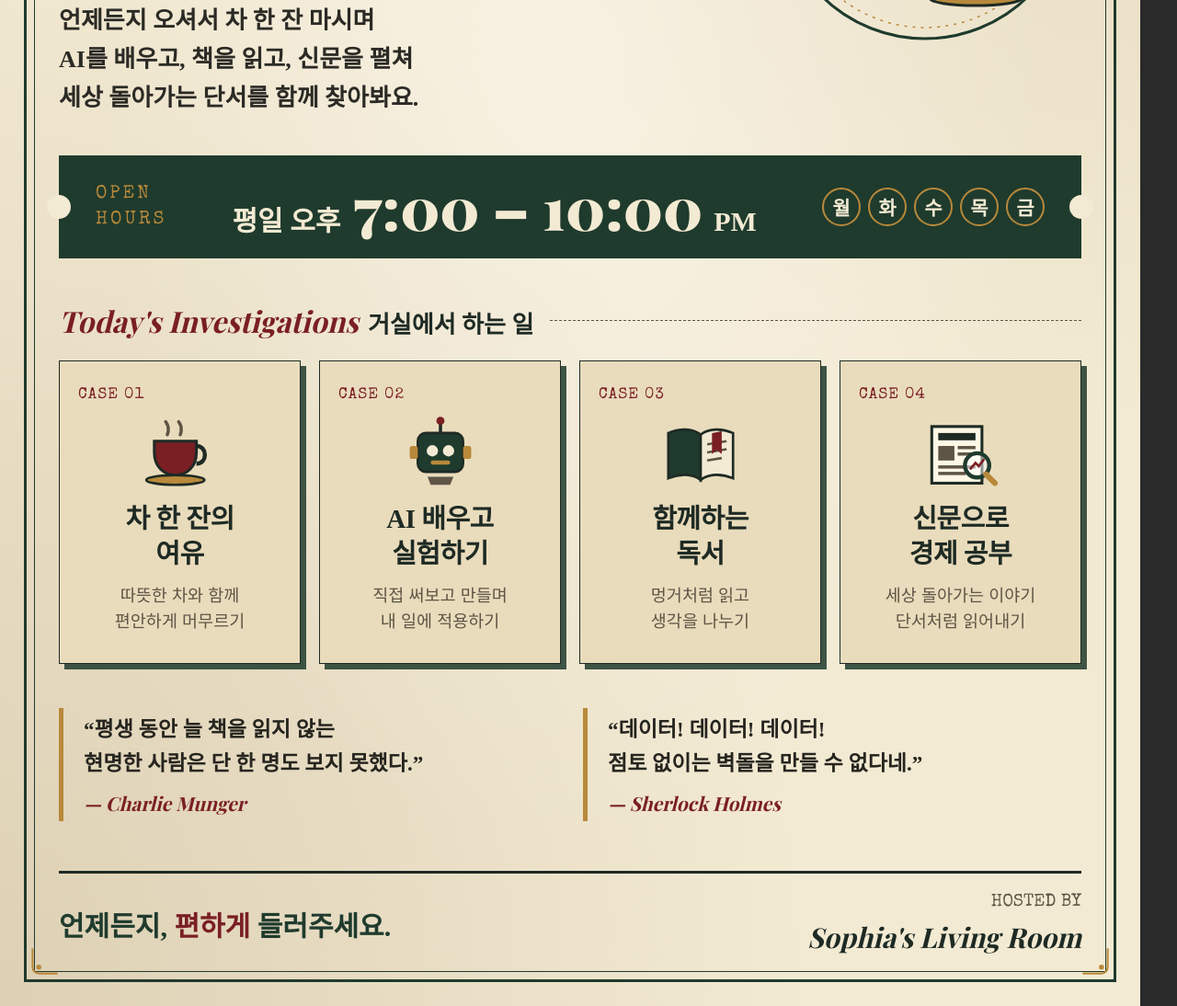
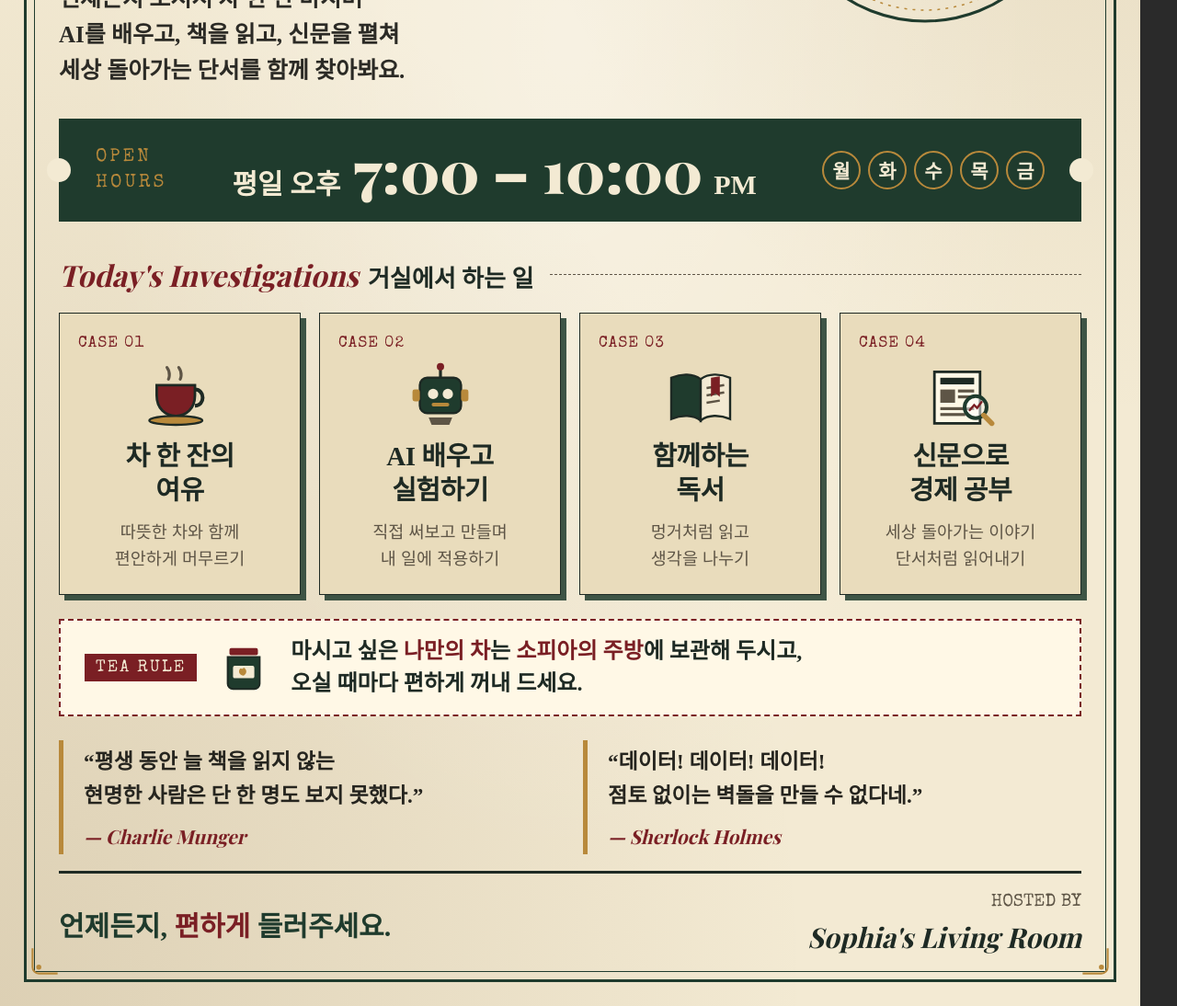
Before and after one commit to sophia76QI/bloge, a plain HTML site: page poster/sophia-living-room.html in a window 1280 px wide. Shown: the part 660-1754 px from the top of the page at 92% size. Drawn offline with nearby package versions, Linux system fonts and the light colour scheme; a web font is replaced by a local one.

Commit message:
Add tea rule note to living room poster
Co-Authored-By: Claude Opus 5.5 <noreply@anthropic.com>
Claude-Session: https://claude.ai/code/session_01WS1H4asCpMpMKCwi5KDaFw

```diff
--- a/poster/sophia-living-room.html
+++ b/poster/sophia-living-room.html
@@ -37,19 +37,19 @@
   .rule{height:7px;border-top:3px solid var(--ink);border-bottom:1px solid var(--ink);margin:10px 0 0}
 
   /* hero */
-  .hero{display:grid;grid-template-columns:1fr 340px;gap:34px;margin-top:38px;align-items:center}
+  .hero{display:grid;grid-template-columns:1fr 340px;gap:34px;margin-top:30px;align-items:center}
   .stamp{display:inline-block;font-family:'Special Elite',monospace;font-size:22px;color:var(--burgundy);
     border:3px solid var(--burgundy);padding:6px 16px;transform:rotate(-3deg);letter-spacing:2px;opacity:.9}
-  h1{font-weight:900;font-size:80px;line-height:1.16;letter-spacing:-2px;margin-top:18px;color:var(--ink)}
+  h1{font-weight:900;font-size:76px;line-height:1.16;letter-spacing:-2px;margin-top:18px;color:var(--ink)}
   h1 em{font-style:normal;color:var(--burgundy);position:relative}
   h1 em::after{content:"";position:absolute;left:-4px;right:-4px;bottom:6px;height:16px;background:rgba(184,137,59,.35);z-index:-1}
-  .lede{font-size:26px;line-height:1.6;margin-top:18px;color:#2b2a25;font-weight:600}
+  .lede{font-size:25px;line-height:1.55;margin-top:18px;color:#2b2a25;font-weight:600}
 
   .emblem{position:relative;width:340px;height:340px}
   .emblem svg{width:100%;height:100%}
 
   /* time block */
-  .time{margin-top:42px;background:var(--green);color:var(--paper);display:grid;grid-template-columns:auto 1fr auto;align-items:center;gap:30px;padding:24px 40px;position:relative}
+  .time{margin-top:32px;background:var(--green);color:var(--paper);display:grid;grid-template-columns:auto 1fr auto;align-items:center;gap:30px;padding:24px 40px;position:relative}
   .time::before,.time::after{content:"";position:absolute;top:50%;width:26px;height:26px;background:var(--paper);border-radius:50%;transform:translateY(-50%)}
   .time::before{left:-13px}.time::after{right:-13px}
   .time .lbl{font-family:'Special Elite',monospace;font-size:20px;color:var(--gold);letter-spacing:3px;line-height:1.4}
@@ -59,23 +59,30 @@
   .time .days span{width:42px;height:42px;border:2px solid var(--gold);border-radius:50%;display:flex;align-items:center;justify-content:center;font-size:21px;font-weight:700;color:var(--paper)}
 
   /* section title */
-  .sec{display:flex;align-items:center;gap:18px;margin:46px 0 22px}
+  .sec{display:flex;align-items:center;gap:18px;margin:36px 0 20px}
   .sec .t{font-family:'Playfair Display',serif;font-style:italic;font-weight:700;font-size:32px;color:var(--burgundy);white-space:nowrap}
   .sec .t b{font-family:'Noto Serif KR',serif;font-style:normal;font-size:26px;color:var(--ink);margin-left:10px}
   .sec .line{flex:1;height:0;border-top:1.5px dashed var(--muted)}
 
   /* case cards */
   .cases{display:grid;grid-template-columns:repeat(4,1fr);gap:20px}
-  .case{background:var(--paper2);border:1.5px solid var(--ink);padding:28px 20px 32px;position:relative;
+  .case{background:var(--paper2);border:1.5px solid var(--ink);padding:24px 20px 26px;position:relative;
     box-shadow:6px 6px 0 rgba(31,59,45,.85)}
   .case .no{font-family:'Special Elite',monospace;font-size:17px;color:var(--burgundy);letter-spacing:1px}
-  .case .ic{width:88px;height:88px;margin:10px auto 10px}
+  .case .ic{width:80px;height:80px;margin:8px auto 8px}
   .case .ic svg{width:100%;height:100%}
   .case h3{font-size:29px;font-weight:900;text-align:center;line-height:1.3;letter-spacing:-.5px}
   .case p{font-family:'Noto Sans KR',sans-serif;font-size:18.5px;line-height:1.55;text-align:center;color:var(--muted);margin-top:10px}
 
   /* quotes */
-  .quotes{display:grid;grid-template-columns:1fr 1fr;gap:28px;margin-top:48px}
+  .quotes{display:grid;grid-template-columns:1fr 1fr;gap:28px;margin-top:26px}
+  /* tea note */
+  .tea{margin-top:26px;display:flex;align-items:center;gap:22px;padding:16px 26px;background:#fff8e6;
+    border:2px dashed var(--burgundy);position:relative}
+  .tea .tag{font-family:'Special Elite',monospace;font-size:18px;color:var(--paper);background:var(--burgundy);padding:6px 12px;letter-spacing:2px;white-space:nowrap}
+  .tea .ic{width:58px;height:58px;flex-shrink:0}.tea .ic svg{width:100%;height:100%}
+  .tea .msg{font-size:24px;font-weight:700;line-height:1.45;color:var(--ink)}
+  .tea .msg b{color:var(--burgundy)}
   .q{border-left:5px solid var(--gold);padding:6px 0 6px 22px}
   .q .txt{font-size:23px;line-height:1.6;font-weight:600;color:#26251f}
   .q .who{font-family:'Playfair Display',serif;font-style:italic;font-size:21px;color:var(--burgundy);margin-top:10px}
@@ -181,6 +188,12 @@
     </div>
   </div>
 
+  <div class="tea">
+    <span class="tag">TEA RULE</span>
+    <div class="ic"><svg viewBox="0 0 60 60"><rect x="14" y="8" width="32" height="8" rx="2" fill="#7A1F24"/><path d="M12 18h36v30a6 6 0 0 1-6 6H18a6 6 0 0 1-6-6z" fill="#1F3B2D" stroke="#1E2A24" stroke-width="2"/><rect x="18" y="28" width="24" height="14" rx="2" fill="#F3EAD3"/><path d="M26 31c-3 4 0 8 4 8 4-2 4-7 0-9-1 2-3 1-4 1z" fill="#B8893B"/></svg></div>
+    <div class="msg">마시고 싶은 <b>나만의 차</b>는 <b>소피아의 주방</b>에 보관해 두시고,<br>오실 때마다 편하게 꺼내 드세요.</div>
+  </div>
+
   <div class="quotes">
     <div class="q">
       <div class="txt">“평생 동안 늘 책을 읽지 않는<br>현명한 사람은 단 한 명도 보지 못했다.”</div>
```
Also changed, not shown: 2 other files.
